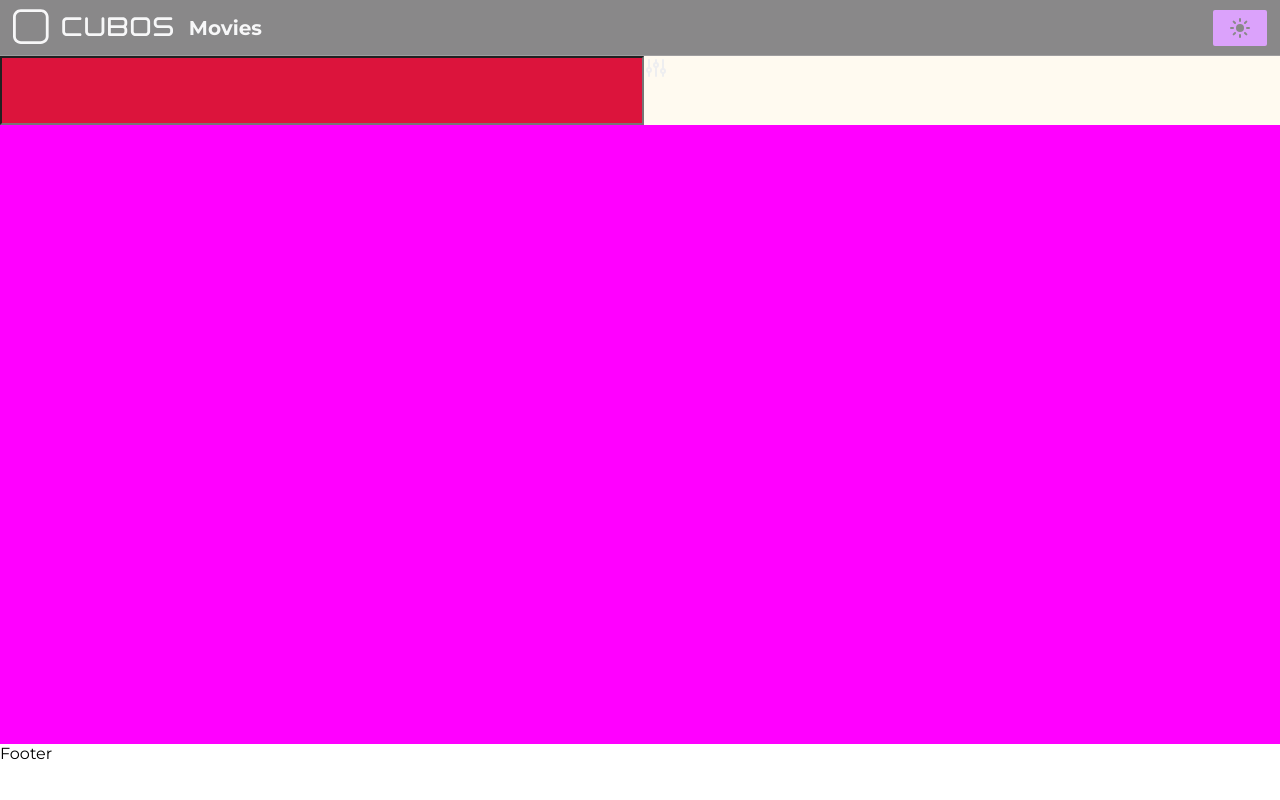
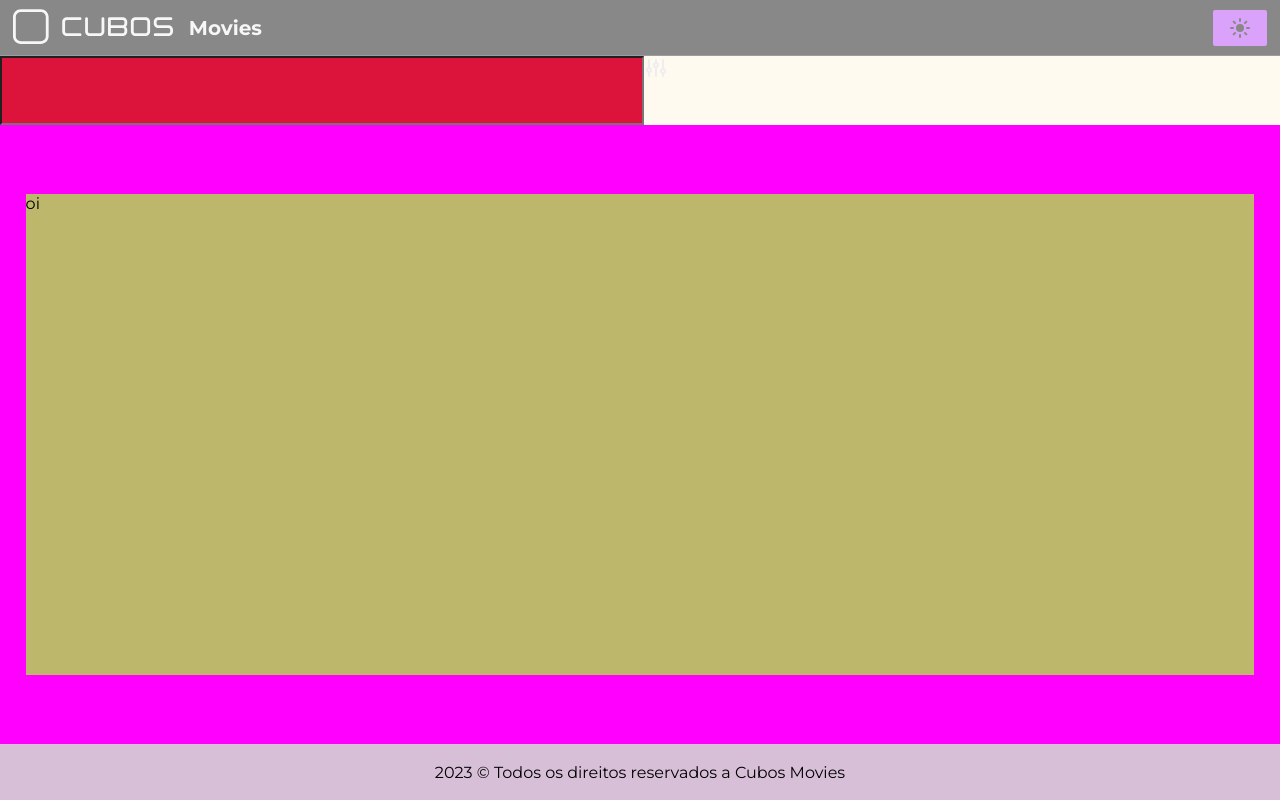
Before and after one commit to edupezz/Cubos, a React (Vite) app: page / in a window 1280 px wide. Built offline with nearby package versions, Linux system fonts and the light colour scheme.

Commit message:
Created footer and movie component structure

```diff
--- a/src/App.tsx
+++ b/src/App.tsx
@@ -1,6 +1,7 @@
 
 import { MainContainer } from "./AppStyles"
 import Content from "./ui/organisms/Content"
+import Footer from "./ui/organisms/Footer"
 import { Header } from "./ui/organisms/Header"
 
 function App() {
@@ -9,7 +10,7 @@ function App() {
     <MainContainer>
       <Header />
       <Content />
-      <div style={{gridArea: 'footer'}}>Footer</div>
+      <Footer />
     </MainContainer>
   )
 }
--- /dev/null
+++ b/src/ui/molecules/MovieListComponent/index.tsx
@@ -0,0 +1,14 @@
+import React from "react";
+
+import { MovieListContainer } from "./styles";
+
+const MovieListComponent = () => {
+
+    return(
+        <MovieListContainer>
+            oi
+        </MovieListContainer>
+    );
+};
+
+export default MovieListComponent;
--- /dev/null
+++ b/src/ui/molecules/MovieListComponent/styles.ts
@@ -0,0 +1,9 @@
+import styled from "styled-components";
+
+export const MovieListContainer = styled.div`
+
+    width: 96%;
+    background-color: darkkhaki;
+    grid-area: movieListArea;
+    display: flex;
+`
--- a/src/ui/molecules/SearchComponent/index.tsx
+++ b/src/ui/molecules/SearchComponent/index.tsx
@@ -1,6 +1,7 @@
 import React from "react";
 
 import { SearchComponentContainer } from "./styles";
+
 import SearchBox from "../../atoms/SearchBox";
 import FilterButton from "../../atoms/FilterButton";
 
--- a/src/ui/organisms/Content/index.tsx
+++ b/src/ui/organisms/Content/index.tsx
@@ -2,12 +2,14 @@ import React from "react";
 
 import { ContentContainer } from "./styles";
 import SearchComponent from "../../molecules/SearchComponent";
+import MovieListComponent from "../../molecules/MovieListComponent";
 
 const Content = () => {
 
     return(
         <ContentContainer>
             <SearchComponent />
+            <MovieListComponent />
         </ContentContainer>
     );
 };
--- a/src/ui/organisms/Content/styles.ts
+++ b/src/ui/organisms/Content/styles.ts
@@ -5,6 +5,7 @@ export const ContentContainer = styled.section`
     width: 100%;
     background-color: fuchsia;
     display: grid;
+    justify-items: center;
     grid-template: 10% 10% 70% 10% / 1fr;
     grid-area: content;
     grid-template-areas:
--- /dev/null
+++ b/src/ui/organisms/Footer/index.tsx
@@ -0,0 +1,14 @@
+import React from "react";
+
+import { FooterContainer } from "./styles";
+
+const Footer = () => {
+
+    return(
+        <FooterContainer>
+            2023 © Todos os direitos reservados a Cubos Movies
+        </FooterContainer>
+    )
+};
+
+export default Footer;
--- /dev/null
+++ b/src/ui/organisms/Footer/styles.ts
@@ -0,0 +1,11 @@
+import styled from "styled-components";
+
+export const FooterContainer = styled.footer`
+
+    width: 100%;
+    background-color: thistle;
+    grid-area: footer;
+    display: flex;
+    justify-content: center;
+    align-items: center;
+`
```
